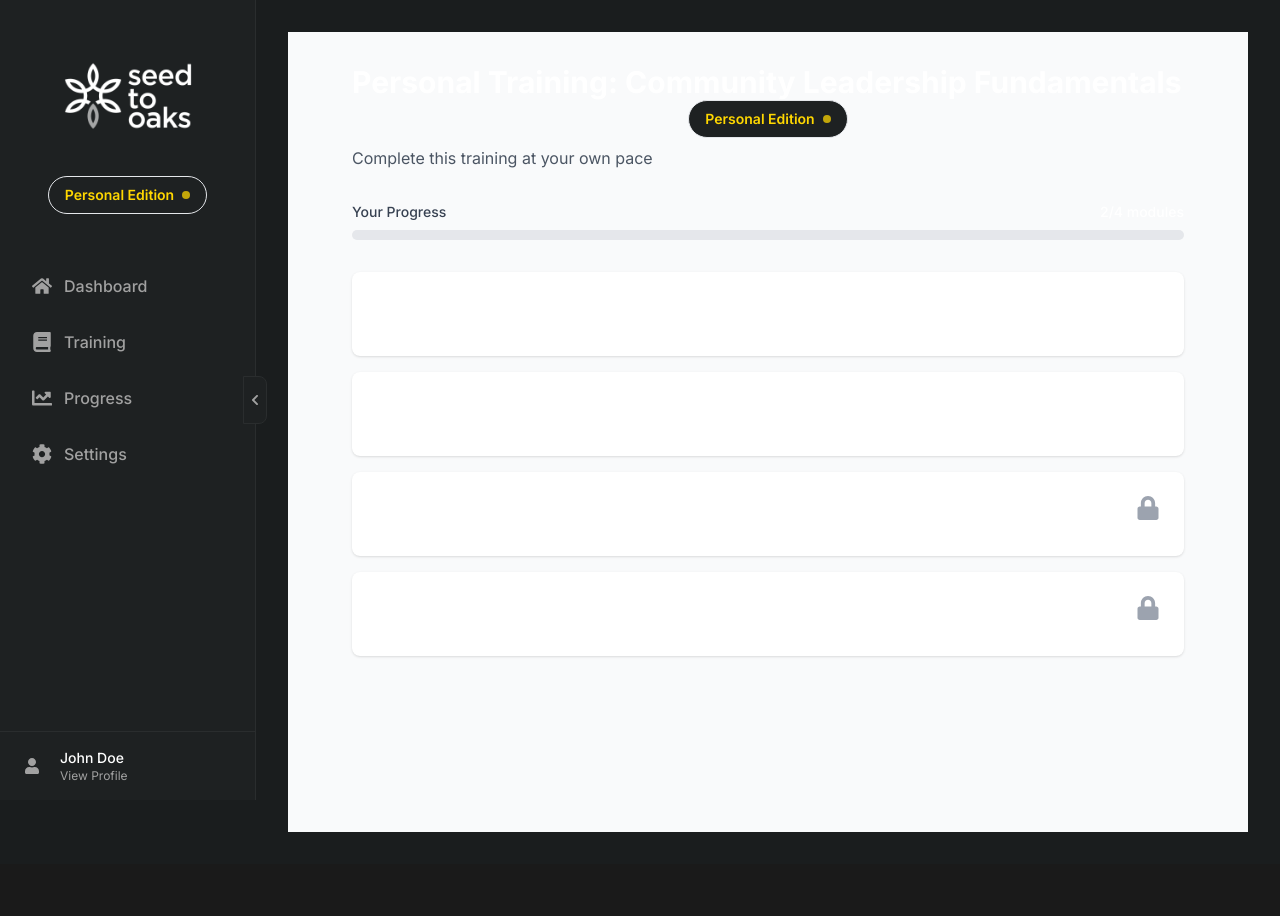
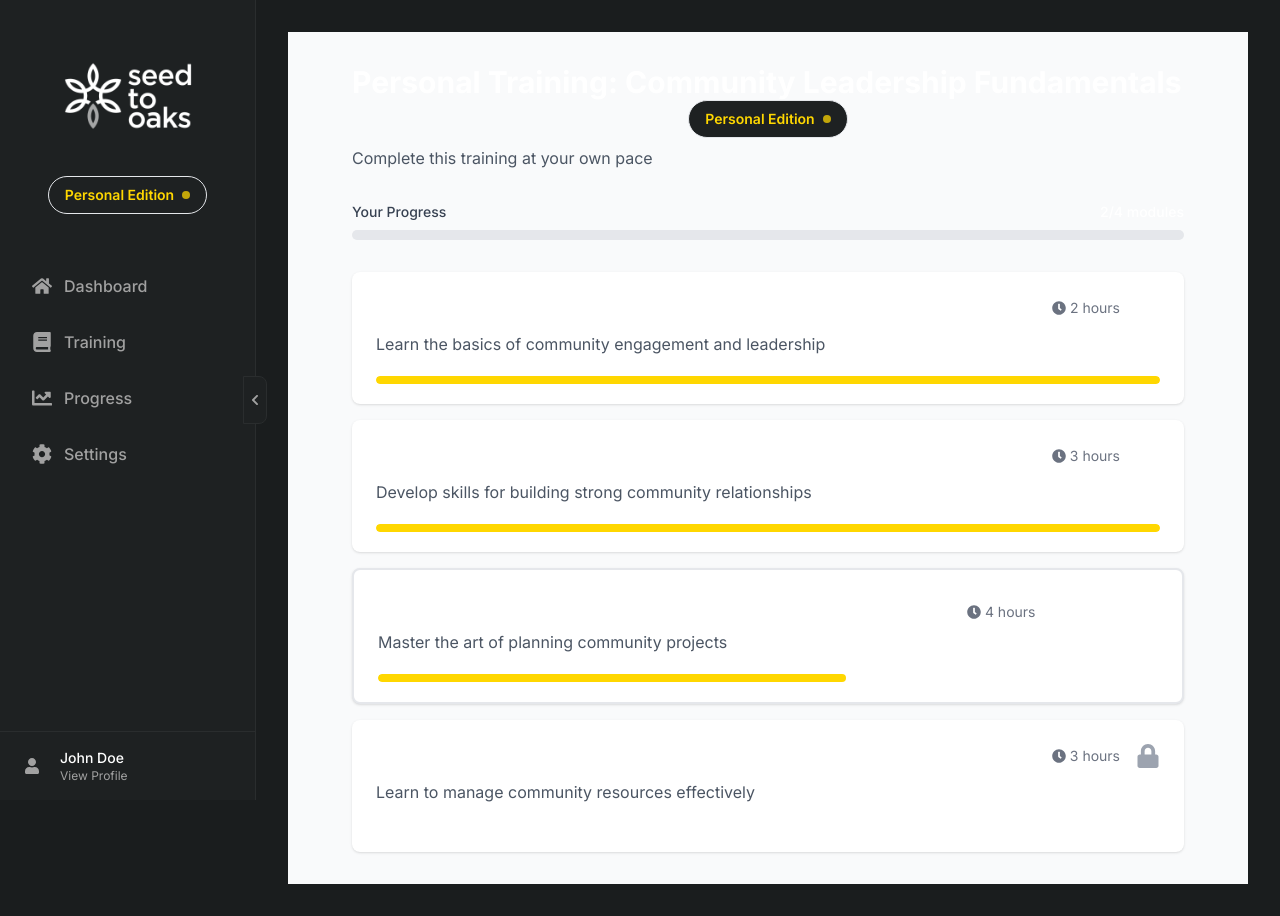
Before and after one commit to sagaillj/N360, a Next.js app: page /small/course in a window 1280 px wide. Before the commit the page ends 864 px from the top, so only its background shows below. Built offline with nearby package versions, Linux system fonts and the light colour scheme.

Commit message:
Fixing vercel errors

```diff
--- a/src/app/medium/course/page.tsx
+++ b/src/app/medium/course/page.tsx
@@ -1,47 +1,15 @@
-import { Button } from '@/components/ui/Button';
 import { dummyCourse } from '@/lib/dummyData';
-import { FaCheck, FaLock, FaPlay } from 'react-icons/fa';
+import { FaBook } from 'react-icons/fa';
 import { EditionBadge } from '@/components/EditionBadge';
-
-const ModuleCard = ({ module, isCompleted, isCurrent }: {
-  module: typeof dummyCourse.modules[0];
-  isCompleted: boolean;
-  isCurrent: boolean;
-}) => (
-  <div className={`bg-white rounded-lg shadow p-6 ${
-    isCurrent ? 'border-2 border-primary' : ''
-  }`}>
-    <div className="flex items-start justify-between">
-      <div>
-        <h3 className="text-lg font-semibold text-secondary">
-          {module.title}
-        </h3>
-        <p className="mt-2 text-gray-600">
-          {module.description}
-        </p>
-      </div>
-      {isCompleted ? (
-        <div className="text-primary">
-          <FaCheck className="w-6 h-6" />
-        </div>
-      ) : isCurrent ? (
-        <Button size="sm">
-          <FaPlay className="mr-2" />
-          Continue
-        </Button>
-      ) : (
-        <div className="text-gray-400">
-          <FaLock className="w-6 h-6" />
-        </div>
-      )}
-    </div>
-  </div>
-);
+import { ModuleCard } from '@/components/ModuleCard';
+import { calculateModuleProgress } from '@/lib/utils';
 
 export default function GroupCoursePage() {
   const currentModuleIndex = dummyCourse.modules.findIndex(
     (m) => m.status === 'in_progress'
   );
+
+  const { progress, formattedProgress } = calculateModuleProgress(dummyCourse.modules);
 
   return (
     <div className="min-h-screen bg-gray-50 py-8">
@@ -64,20 +32,13 @@ export default function GroupCoursePage() {
               Group Progress
             </span>
             <span className="text-sm font-medium text-primary">
-              {dummyCourse.modules.filter(m => m.status === 'completed').length}/
-              {dummyCourse.modules.length} modules
+              {formattedProgress} modules
             </span>
           </div>
           <div className="w-full bg-gray-200 rounded-full h-2.5">
             <div
-              className="bg-primary h-2.5 rounded-full"
-              style={{
-                width: `${
-                  (dummyCourse.modules.filter(m => m.status === 'completed').length /
-                    dummyCourse.modules.length) *
-                  100
-                }%`,
-              }}
+              className="bg-primary h-2.5 rounded-full transition-all duration-500"
+              style={{ width: `${progress}%` }}
             />
           </div>
         </div>
@@ -90,6 +51,7 @@ export default function GroupCoursePage() {
               module={module}
               isCompleted={module.status === 'completed'}
               isCurrent={index === currentModuleIndex}
+              variant="group"
             />
           ))}
         </div>
--- a/src/app/medium/training/page.tsx
+++ b/src/app/medium/training/page.tsx
@@ -13,63 +13,44 @@ import {
 } from 'react-icons/fa';
 import Card from '@/components/Card';
 import ProgressBar from '@/components/ProgressBar';
+import { CourseModule, TeamMember, RecommendedCourse } from '@/types';
 
-interface GroupModule {
-  id: number;
-  title: string;
-  description: string;
-  duration: string;
-  totalParticipants: number;
-  activeParticipants: number;
-  progress: number;
-  status: 'completed' | 'in-progress' | 'not-started';
-}
-
-interface TeamMember {
-  id: number;
-  name: string;
-  role: string;
-  avatar: string;
-  progress: number;
-  lastActive: string;
-}
-
-const groupModules: GroupModule[] = [
+const groupModules: CourseModule[] = [
   {
-    id: 1,
+    id: '1',
     title: 'Team Communication Essentials',
     description: 'Master effective team communication and collaboration strategies',
     duration: '4 hours',
     totalParticipants: 12,
     activeParticipants: 8,
     progress: 75,
-    status: 'in-progress',
+    status: 'in_progress',
   },
   {
-    id: 2,
+    id: '2',
     title: 'Group Project Management',
     description: 'Learn to plan, execute, and deliver successful group projects',
     duration: '6 hours',
     totalParticipants: 12,
     activeParticipants: 10,
     progress: 45,
-    status: 'in-progress',
+    status: 'in_progress',
   },
   {
-    id: 3,
+    id: '3',
     title: 'Conflict Resolution Workshop',
     description: 'Develop skills to handle team conflicts professionally',
     duration: '3 hours',
     totalParticipants: 12,
     activeParticipants: 0,
     progress: 0,
-    status: 'not-started',
+    status: 'not_started',
   },
 ];
 
 const teamMembers: TeamMember[] = [
   {
-    id: 1,
+    id: 'member-1',
     name: 'Sarah Johnson',
     role: 'Team Lead',
     avatar: '/avatars/sarah.jpg',
@@ -77,7 +58,7 @@ const teamMembers: TeamMember[] = [
     lastActive: '2 hours ago',
   },
   {
-    id: 2,
+    id: 'member-2',
     name: 'Mike Chen',
     role: 'Developer',
     avatar: '/avatars/mike.jpg',
@@ -85,12 +66,27 @@ const teamMembers: TeamMember[] = [
     lastActive: '1 hour ago',
   },
   {
-    id: 3,
+    id: 'member-3',
     name: 'Emma Davis',
     role: 'Designer',
     avatar: '/avatars/emma.jpg',
     progress: 70,
     lastActive: '30 minutes ago',
+  },
+];
+
+const recommendedCourses: RecommendedCourse[] = [
+  {
+    id: 'rec-1',
+    title: 'Leadership Essentials',
+    description: 'Develop core leadership skills for personal growth',
+    duration: '4 hours',
+  },
+  {
+    id: 'rec-2',
+    title: 'Emotional Intelligence',
+    description: 'Enhance your EQ for better relationships',
+    duration: '3 hours',
   },
 ];
 
@@ -162,7 +158,7 @@ export default function TrainingPage() {
                       <div className="flex justify-end">
                         <button className="flex items-center gap-2 px-4 py-2 bg-primary text-white rounded-lg hover:bg-primary/90 transition-colors">
                           <FaPlay className="text-sm" />
-                          {module.status === 'in-progress' ? 'Continue Module' : 'Start Module'}
+                          {module.status === 'in_progress' ? 'Continue Module' : 'Start Module'}
                         </button>
                       </div>
                     )}
--- a/src/app/small/course/page.tsx
+++ b/src/app/small/course/page.tsx
@@ -1,50 +1,16 @@
 import React from 'react';
-import { Button } from '@/components/ui/Button';
 import { dummyCourse } from '@/lib/dummyData';
-import { FaCheck, FaLock, FaPlay } from 'react-icons/fa';
+import { FaBook } from 'react-icons/fa';
 import { EditionBadge } from '@/components/EditionBadge';
-
-interface ModuleCardProps {
-  module: typeof dummyCourse.modules[0];
-  isCompleted: boolean;
-  isCurrent: boolean;
-}
-
-const ModuleCard: React.FC<ModuleCardProps> = ({ module, isCompleted, isCurrent }) => (
-  <div className={`bg-white rounded-lg shadow p-6 ${
-    isCurrent ? 'border-2 border-primary' : ''
-  }`}>
-    <div className="flex items-start justify-between">
-      <div>
-        <h3 className="text-lg font-semibold text-secondary">
-          {module.title}
-        </h3>
-        <p className="mt-2 text-gray-600">
-          {module.description}
-        </p>
-      </div>
-      {isCompleted ? (
-        <div className="text-primary">
-          <FaCheck className="w-6 h-6" />
-        </div>
-      ) : isCurrent ? (
-        <Button size="sm">
-          <FaPlay className="mr-2" />
-          Continue
-        </Button>
-      ) : (
-        <div className="text-gray-400">
-          <FaLock className="w-6 h-6" />
-        </div>
-      )}
-    </div>
-  </div>
-);
+import { ModuleCard } from '@/components/ModuleCard';
+import { calculateModuleProgress } from '@/lib/utils';
 
 const CoursePage: React.FC = () => {
   const currentModuleIndex = dummyCourse.modules.findIndex(
     (m) => m.status === 'in_progress'
   );
+
+  const { progress, formattedProgress } = calculateModuleProgress(dummyCourse.modules);
 
   return (
     <div className="min-h-screen bg-gray-50 py-8">
@@ -67,20 +33,13 @@ const CoursePage: React.FC = () => {
               Your Progress
             </span>
             <span className="text-sm font-medium text-primary">
-              {dummyCourse.modules.filter(m => m.status === 'completed').length}/
-              {dummyCourse.modules.length} modules
+              {formattedProgress} modules
             </span>
           </div>
           <div className="w-full bg-gray-200 rounded-full h-2.5">
             <div
-              className="bg-primary h-2.5 rounded-full"
-              style={{
-                width: `${
-                  (dummyCourse.modules.filter(m => m.status === 'completed').length /
-                    dummyCourse.modules.length) *
-                  100
-                }%`,
-              }}
+              className="bg-primary h-2.5 rounded-full transition-all duration-500"
+              style={{ width: `${progress}%` }}
             />
           </div>
         </div>
@@ -93,6 +52,7 @@ const CoursePage: React.FC = () => {
               module={module}
               isCompleted={module.status === 'completed'}
               isCurrent={index === currentModuleIndex}
+              variant="personal"
             />
           ))}
         </div>
--- a/src/app/small/training/page.tsx
+++ b/src/app/small/training/page.tsx
@@ -1,42 +1,59 @@
 'use client';
 
 import React from 'react';
-import { FaBook, FaCheckCircle, FaClock, FaStar, FaPlay } from 'react-icons/fa';
+import {
+  FaBook,
+  FaUsers,
+  FaCheckCircle,
+  FaClock,
+  FaStar,
+  FaPlay,
+  FaUserFriends,
+  FaChalkboardTeacher,
+} from 'react-icons/fa';
 import Card from '@/components/Card';
+import ProgressBar from '@/components/ProgressBar';
+import { CourseModule } from '@/types';
 
-interface CourseModule {
+interface TeamMember {
   id: number;
-  title: string;
-  description: string;
-  duration: string;
+  name: string;
+  role: string;
+  avatar: string;
   progress: number;
-  status: 'completed' | 'in-progress' | 'not-started';
+  lastActive: string;
 }
 
-const courseModules: CourseModule[] = [
+const groupModules: CourseModule[] = [
   {
-    id: 1,
-    title: 'Foundations of Personal Growth',
-    description: 'Master the fundamentals of self-development and goal setting',
-    duration: '2 hours',
-    progress: 100,
-    status: 'completed',
+    id: '1',
+    title: 'Team Communication Essentials',
+    description: 'Master effective team communication and collaboration strategies',
+    duration: '4 hours',
+    totalParticipants: 12,
+    activeParticipants: 8,
+    progress: 75,
+    status: 'in_progress',
   },
   {
-    id: 2,
-    title: 'Effective Communication Skills',
-    description: 'Learn to express yourself clearly and build stronger relationships',
-    duration: '3 hours',
-    progress: 60,
-    status: 'in-progress',
+    id: '2',
+    title: 'Group Project Management',
+    description: 'Learn to plan, execute, and deliver successful group projects',
+    duration: '6 hours',
+    totalParticipants: 12,
+    activeParticipants: 10,
+    progress: 45,
+    status: 'in_progress',
   },
   {
-    id: 3,
-    title: 'Time Management Mastery',
-    description: 'Optimize your productivity and achieve work-life balance',
-    duration: '2.5 hours',
+    id: '3',
+    title: 'Conflict Resolution Workshop',
+    description: 'Develop skills to handle team conflicts professionally',
+    duration: '3 hours',
+    totalParticipants: 12,
+    activeParticipants: 0,
     progress: 0,
-    status: 'not-started',
+    status: 'not_started',
   },
 ];
 
@@ -70,7 +87,7 @@ export default function TrainingPage() {
           Current Modules
         </h2>
         <div className="grid gap-6">
-          {courseModules.map((module) => (
+          {groupModules.map((module) => (
             <Card key={module.id} className="transform transition-all hover:scale-[1.01]">
               <div className="p-6">
                 <div className="flex justify-between items-start">
@@ -86,7 +103,7 @@ export default function TrainingPage() {
                     {module.status === 'completed' && (
                       <FaCheckCircle className="text-green-500 text-xl" />
                     )}
-                    {module.status === 'in-progress' && (
+                    {module.status === 'in_progress' && (
                       <div className="h-4 w-4 rounded-full border-2 border-primary border-t-transparent animate-spin" />
                     )}
                   </div>
@@ -103,9 +120,9 @@ export default function TrainingPage() {
                   </div>
                 </div>
                 {module.status !== 'completed' && (
-                  <button className="mt-4 flex items-center gap-2 px-4 py-2 bg-primary text-white rounded-lg hover:bg-primary/90 transition-colors">
+                  <button className="flex items-center gap-2 px-4 py-2 bg-primary text-white rounded-lg hover:bg-primary/90 transition-colors">
                     <FaPlay className="text-sm" />
-                    {module.status === 'in-progress' ? 'Continue Learning' : 'Start Module'}
+                    {module.status === 'in_progress' ? 'Continue Module' : 'Start Module'}
                   </button>
                 )}
               </div>
--- /dev/null
+++ b/src/components/ModuleCard.tsx
@@ -0,0 +1,78 @@
+import React from 'react';
+import { Button } from '@/components/ui/Button';
+import { FaCheck, FaLock, FaPlay, FaUsers, FaClock } from 'react-icons/fa';
+import { CourseModule } from '@/types';
+import ProgressBar from './ProgressBar';
+
+interface ModuleCardProps {
+  module: CourseModule;
+  isCompleted: boolean;
+  isCurrent: boolean;
+  variant?: 'personal' | 'group';
+  onContinue?: () => void;
+}
+
+export const ModuleCard: React.FC<ModuleCardProps> = ({
+  module,
+  isCompleted,
+  isCurrent,
+  variant = 'personal',
+  onContinue
+}) => (
+  <div
+    className={`bg-white rounded-lg shadow p-6 ${
+      isCurrent ? 'border-2 border-primary' : ''
+    } transition-all duration-300 hover:shadow-md`}
+  >
+    <div className="space-y-4">
+      <div className="flex items-start justify-between">
+        <div>
+          <h3 className="text-lg font-semibold text-secondary">
+            {module.title}
+          </h3>
+          <p className="mt-2 text-gray-600">
+            {module.description}
+          </p>
+        </div>
+        <div className="flex items-center space-x-4">
+          <div className="flex items-center text-sm text-gray-500">
+            <FaClock className="mr-1" />
+            {module.duration}
+          </div>
+          {isCompleted ? (
+            <div className="text-primary">
+              <FaCheck className="w-6 h-6" />
+            </div>
+          ) : isCurrent ? (
+            <Button size="sm" onClick={onContinue}>
+              <FaPlay className="mr-2" />
+              Continue
+            </Button>
+          ) : (
+            <div className="text-gray-400">
+              <FaLock className="w-6 h-6" />
+            </div>
+          )}
+        </div>
+      </div>
+
+      {variant === 'group' && module.totalParticipants && (
+        <div className="flex items-center justify-between text-sm text-gray-600">
+          <div className="flex items-center gap-2">
+            <FaUsers className="text-primary" />
+            <span>
+              {module.activeParticipants}/{module.totalParticipants} Participating
+            </span>
+          </div>
+          <span>{module.progress}% Complete</span>
+        </div>
+      )}
+
+      <ProgressBar
+        progress={module.progress}
+        className="h-2"
+        color={variant === 'personal' ? 'bg-accent-yellow' : 'bg-primary'}
+      />
+    </div>
+  </div>
+);
--- a/src/lib/dummyData.ts
+++ b/src/lib/dummyData.ts
@@ -77,25 +77,33 @@ export const dummyCourse: Course = {
     {
       id: 'module-1',
       title: 'Introduction to Community Engagement',
+      description: 'Learn the basics of community engagement and leadership',
+      duration: '2 hours',
       status: 'completed',
       progress: 100,
     },
     {
       id: 'module-2',
       title: 'Building Relationships',
+      description: 'Develop skills for building strong community relationships',
+      duration: '3 hours',
       status: 'completed',
       progress: 100,
     },
     {
       id: 'module-3',
       title: 'Project Planning',
-      status: 'in-progress',
+      description: 'Master the art of planning community projects',
+      duration: '4 hours',
+      status: 'in_progress',
       progress: 60,
     },
     {
       id: 'module-4',
       title: 'Resource Management',
-      status: 'not-started',
+      description: 'Learn to manage community resources effectively',
+      duration: '3 hours',
+      status: 'not_started',
       progress: 0,
     },
   ],
@@ -103,37 +111,39 @@ export const dummyCourse: Course = {
 
 export const dummyProjects: Project[] = [
   {
-    id: 'project-1',
-    title: 'Local Park Cleanup Initiative',
-    description: 'Organizing community efforts to clean and maintain local parks',
-    startDate: '2024-03-01',
-    endDate: '2024-04-30',
+    id: '1',
+    title: 'Community Garden Initiative',
+    description: 'Creating a sustainable community garden',
+    status: 'in_progress',
+    startDate: new Date('2024-01-01'),
+    endDate: new Date('2024-12-31'),
     tasks: [
       {
         id: 'task-1',
-        title: 'Volunteer Recruitment',
+        title: 'Site Selection',
+        description: 'Identify and evaluate potential garden locations',
         status: 'completed',
-        dueDate: '2024-03-15',
+        assignedTo: dummyUsers[0],
+        dueDate: new Date('2024-02-01'),
       },
       {
         id: 'task-2',
-        title: 'Equipment Procurement',
-        status: 'completed',
-        dueDate: '2024-03-20',
+        title: 'Community Survey',
+        description: 'Gather community input on garden preferences',
+        status: 'in_progress',
+        assignedTo: dummyUsers[1],
+        dueDate: new Date('2024-03-01'),
       },
       {
         id: 'task-3',
-        title: 'Schedule Planning',
-        status: 'in-progress',
-        dueDate: '2024-03-25',
-      },
-      {
-        id: 'task-4',
-        title: 'Execute Cleanup Day',
-        status: 'not-started',
-        dueDate: '2024-04-15',
+        title: 'Resource Planning',
+        description: 'Plan required resources and budget',
+        status: 'not_started',
+        assignedTo: dummyUsers[2],
+        dueDate: new Date('2024-04-01'),
       },
     ],
+    members: [dummyUsers[0], dummyUsers[1], dummyUsers[2]],
   },
 ];
 
--- a/src/lib/utils.ts
+++ b/src/lib/utils.ts
@@ -1,5 +1,6 @@
 import { type ClassValue, clsx } from 'clsx';
 import { twMerge } from 'tailwind-merge';
+import { CourseModule } from '@/types';
 
 export function cn(...inputs: ClassValue[]) {
   return twMerge(clsx(inputs));
@@ -39,3 +40,16 @@ export function truncateText(text: string, maxLength: number): string {
 export function classNames(...classes: (string | boolean | undefined)[]): string {
   return classes.filter(Boolean).join(' ');
 }
+
+export const calculateModuleProgress = (modules: CourseModule[]) => {
+  const totalModules = modules.length;
+  const completedModules = modules.filter(m => m.status === 'completed').length;
+  const progress = (completedModules / totalModules) * 100;
+
+  return {
+    totalModules,
+    completedModules,
+    progress,
+    formattedProgress: `${completedModules}/${totalModules}`,
+  };
+};
```
Also changed, not shown: src/types/index.ts (+21 -1 lines).
